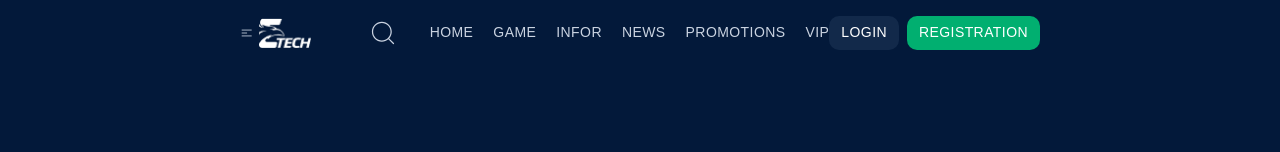
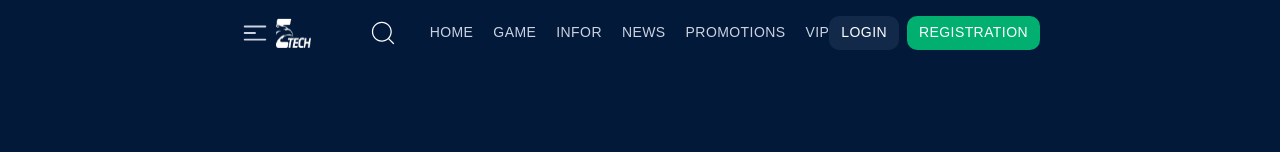
Before and after one commit to nauh-pv/neveltech_test, a Next.js app: page / in a window 1280 px wide. Shown: the top 152 px of the page. Built offline with nearby package versions, Linux system fonts and the light colour scheme.

Commit message:
fix hover button and color

```diff
--- a/src/components/header/Header.tsx
+++ b/src/components/header/Header.tsx
@@ -12,7 +12,10 @@ const Header = () => {
     <header className="py-[16px] fixed z-50 w-full h-fit flex items-center justify-between px-[240px]">
       <div className="flex items-center gap-[57px]">
         <div className="gap-[6px] flex items-center">
+          <button>
             <HiOutlineBars3CenterLeft size={iconSizes.large} />
+          </button>
+          <a href="/">
             <Image
               src="/images/White_logo.png"
               alt="Logo white"
@@ -20,17 +23,20 @@ const Header = () => {
               height={100}
               className="h-[30px] w-[53px]"
             />
+          </a>
         </div>
         <div className="flex items-center gap-[32px]">
+          <button className="hover:text-primaryBlue transition duration-200 text-white">
             <CiSearch size={iconSizes.large} />
+          </button>
           <MenuHeader />
         </div>
       </div>
       <div className="gap-[8px] flex items-center">
-        <button className="py-[9.3px] px-[12px] text-[14px] leading-[15.4px] rounded-[10px] bg-secondAzure text-white tracking-[0.42px]">
+        <button className="py-[9.3px] px-[12px] text-[14px] leading-[15.4px] rounded-[10px] bg-secondAzure text-white tracking-[0.42px] hover:bg-secondAzure/80 transition duration-200">
           LOGIN
         </button>
-        <button className="py-[9.3px] px-[12px] text-[14px] rounded-[10px] bg-primaryGreen text-white leading-[15.4px] tracking-[0.42px]">
+        <button className="py-[9.3px] px-[12px] text-[14px] rounded-[10px] bg-primaryGreen text-white leading-[15.4px] tracking-[0.42px] hover:bg-primaryGreen/90 transition duration-200">
           REGISTRATION
         </button>
       </div>
```
Lines whose indentation alone changed are shown as unchanged.
